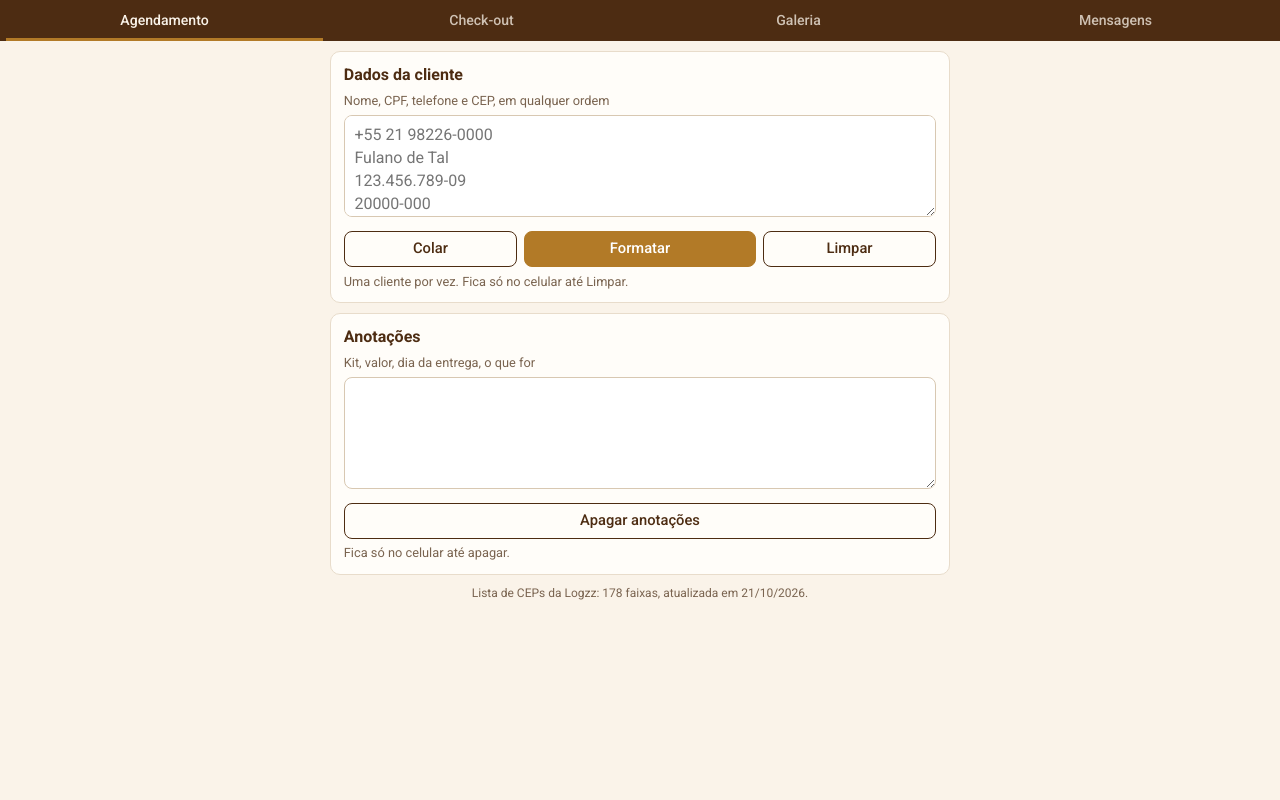
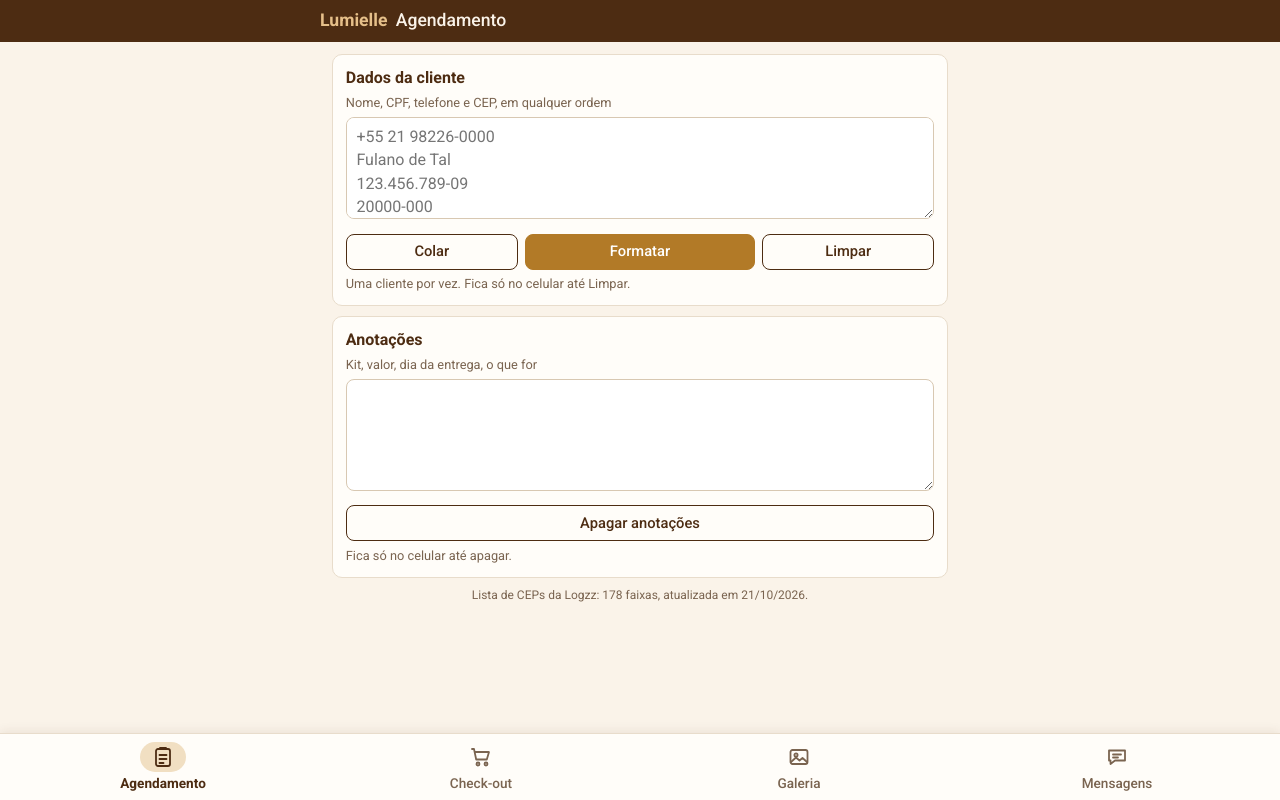
Before and after one commit to Roger25rpp/agendamento-lumielle, a plain HTML site: page app/index.html in a window 1280 px wide. Drawn offline with Linux system fonts and the light colour scheme.

Commit message:
Tela nova: menu embaixo com ícone e nome maiores; faixa em cima com o nome da tela
Co-Authored-By: Claude Opus 5.5 <noreply@anthropic.com>
Claude-Session: https://claude.ai/code/session_01ANNpGsgZQjwxxEexDKwoEL

```diff
--- a/app/estilo.css
+++ b/app/estilo.css
@@ -26,19 +26,30 @@ body {
 }
 h2 { font-size: 1rem; margin: 0 0 .35rem; }
 
+/* Faixa fina em cima com o nome da tela; o menu fica embaixo, com ícone e nome (24/10/2026) */
 .topo {
-  position: sticky; top: 0; z-index: 1;
   background: var(--marrom); color: var(--creme);
-  padding: env(safe-area-inset-top) 6px 0;
+  padding: calc(env(safe-area-inset-top) + .5rem) 14px .5rem;
 }
-.abas { display: flex; }
+.topo h1 { max-width: 640px; margin: 0 auto; font-size: 1.1rem; font-weight: 500; }
+.topo .marca { color: #e6c08a; font-weight: 700; margin-right: .25rem; }
+.abas {
+  position: fixed; left: 0; right: 0; bottom: 0; z-index: 2; display: flex;
+  background: var(--branco); border-top: 1px solid var(--linha); box-shadow: 0 -2px 10px rgba(77, 44, 18, .08);
+  padding: 4px 4px env(safe-area-inset-bottom);
+}
 .aba {
-  flex: 1 1 0; text-align: center; color: var(--creme); text-decoration: none; font-size: .88rem; font-weight: 500;
-  padding: .6rem .2rem .5rem; opacity: .75; border-bottom: 3px solid transparent;
+  flex: 1 1 0; min-width: 0; display: flex; flex-direction: column; align-items: center; gap: 2px;
+  color: var(--suave); text-decoration: none; font-size: .85rem; font-weight: 500; padding: 4px 2px 6px;
 }
-.aba.ativa { opacity: 1; border-bottom-color: var(--cobre); }
+.aba svg { width: 46px; height: 30px; padding: 3px 11px; border-radius: 15px; fill: none; stroke: currentColor;
+  stroke-width: 1.8; stroke-linecap: round; stroke-linejoin: round; }
+.aba span { white-space: nowrap; overflow: hidden; text-overflow: ellipsis; max-width: 100%; }
+.aba.ativa { color: var(--marrom); font-weight: 700; }
+.aba.ativa svg { background: #f1dfc2; color: var(--marrom); }
+body.digitando .abas { display: none; }  /* com o teclado aberto, o menu sai da frente */
 
-main { max-width: 640px; margin: 0 auto; padding: 10px 10px calc(20px + env(safe-area-inset-bottom)); }
+main { max-width: 640px; margin: 0 auto; padding: 12px 12px calc(84px + env(safe-area-inset-bottom)); }
 
 .cartao { background: var(--branco); border: 1px solid var(--linha); border-radius: 10px; padding: .7rem .8rem; margin-bottom: .6rem; }
 .cartao.alerta { border-color: var(--laranja); background: #fff6ea; }
--- a/app/index.html
+++ b/app/index.html
@@ -13,12 +13,7 @@
 </head>
 <body>
   <header class="topo">
-    <nav class="abas" aria-label="Telas">
-      <a href="#agendamento" class="aba" data-tela="agendamento">Agendamento</a>
-      <a href="#checkout" class="aba" data-tela="checkout">Check-out</a>
-      <a href="#galeria" class="aba" data-tela="galeria">Galeria</a>
-      <a href="#mensagens" class="aba" data-tela="mensagens">Mensagens</a>
-    </nav>
+    <h1><span class="marca">Lumielle</span> <span id="titulo-tela">Agendamento</span></h1>
   </header>
 
   <main id="tela-agendamento" class="tela">
@@ -71,6 +66,14 @@
     <p class="rodape rodape-dados"></p>
   </main>
 
+  <!-- Menu embaixo, perto do polegar (24/10/2026) -->
+  <nav class="abas" aria-label="Telas">
+    <a href="#agendamento" class="aba" data-tela="agendamento"><svg viewBox="0 0 24 24" aria-hidden="true"><rect x="5" y="4" width="14" height="17" rx="2"/><path d="M9 4V3h6v1M8.5 10h7M8.5 14h7M8.5 18h4"/></svg><span>Agendamento</span></a>
+    <a href="#checkout" class="aba" data-tela="checkout"><svg viewBox="0 0 24 24" aria-hidden="true"><path d="M3 4h2l2.2 10.5h10.6L20 7H6.3"/><circle cx="9" cy="19" r="1.5"/><circle cx="17" cy="19" r="1.5"/></svg><span>Check-out</span></a>
+    <a href="#galeria" class="aba" data-tela="galeria"><svg viewBox="0 0 24 24" aria-hidden="true"><rect x="3.5" y="5" width="17" height="14" rx="2"/><circle cx="9" cy="10" r="1.6"/><path d="M4 17l5-4.5 3.5 3 3-2.5L20 17"/></svg><span>Galeria</span></a>
+    <a href="#mensagens" class="aba" data-tela="mensagens"><svg viewBox="0 0 24 24" aria-hidden="true"><path d="M4 5.5h16v10H10l-4.5 3.5v-3.5H4z"/><path d="M8 9.5h8M8 12.5h5"/></svg><span>Mensagens</span></a>
+  </nav>
+
   <script src="dados.js"></script>
   <script src="cobertura.js"></script>
   <script src="ddd.js"></script>
--- a/app/telas.js
+++ b/app/telas.js
@@ -1,4 +1,4 @@
-/* Abas do topo (Agendamento · Check-out · Galeria) e as telas de Check-out e Galeria (pedido de 13/10/2026).
+/* Abas (menu de baixo desde 24/10/2026: Agendamento · Check-out · Galeria · Mensagens) e as telas de Check-out e Galeria (pedido de 13/10/2026).
    Os links e as imagens vêm do CRM (dados.js, gerado por ferramentas/exportar_do_crm.py); no app só se usa, não se edita. */
 (function () {
   "use strict";
@@ -170,6 +170,7 @@
     Array.prototype.forEach.call(document.querySelectorAll(".aba"), function (a) {
       a.classList.toggle("ativa", a.dataset.tela === tela);
       if (a.dataset.tela === tela) a.setAttribute("aria-current", "page"); else a.removeAttribute("aria-current");
+      if (a.dataset.tela === tela) document.getElementById("titulo-tela").textContent = a.textContent;
     });
     window.scrollTo(0, 0);
   }
@@ -179,6 +180,14 @@
   Array.prototype.forEach.call(document.querySelectorAll(".rodape-dados"), function (p) {
     p.textContent = DADOS ? "Links e imagens do CRM de " + DADOS.exportado_em + "." : "";
   });
+  // Com o teclado aberto (digitando num campo), o menu de baixo some para não tampar o que se escreve
+  function digitando(e) {
+    var t = e.target;
+    document.body.classList.toggle("digitando", e.type === "focusin" && !!t && (t.tagName === "TEXTAREA" ||
+      (t.tagName === "INPUT" && !/^(button|checkbox|radio)$/i.test(t.type))));
+  }
+  document.addEventListener("focusin", digitando);
+  document.addEventListener("focusout", digitando);
   window.addEventListener("hashchange", mostrar);
   mostrar();
 })();
```
